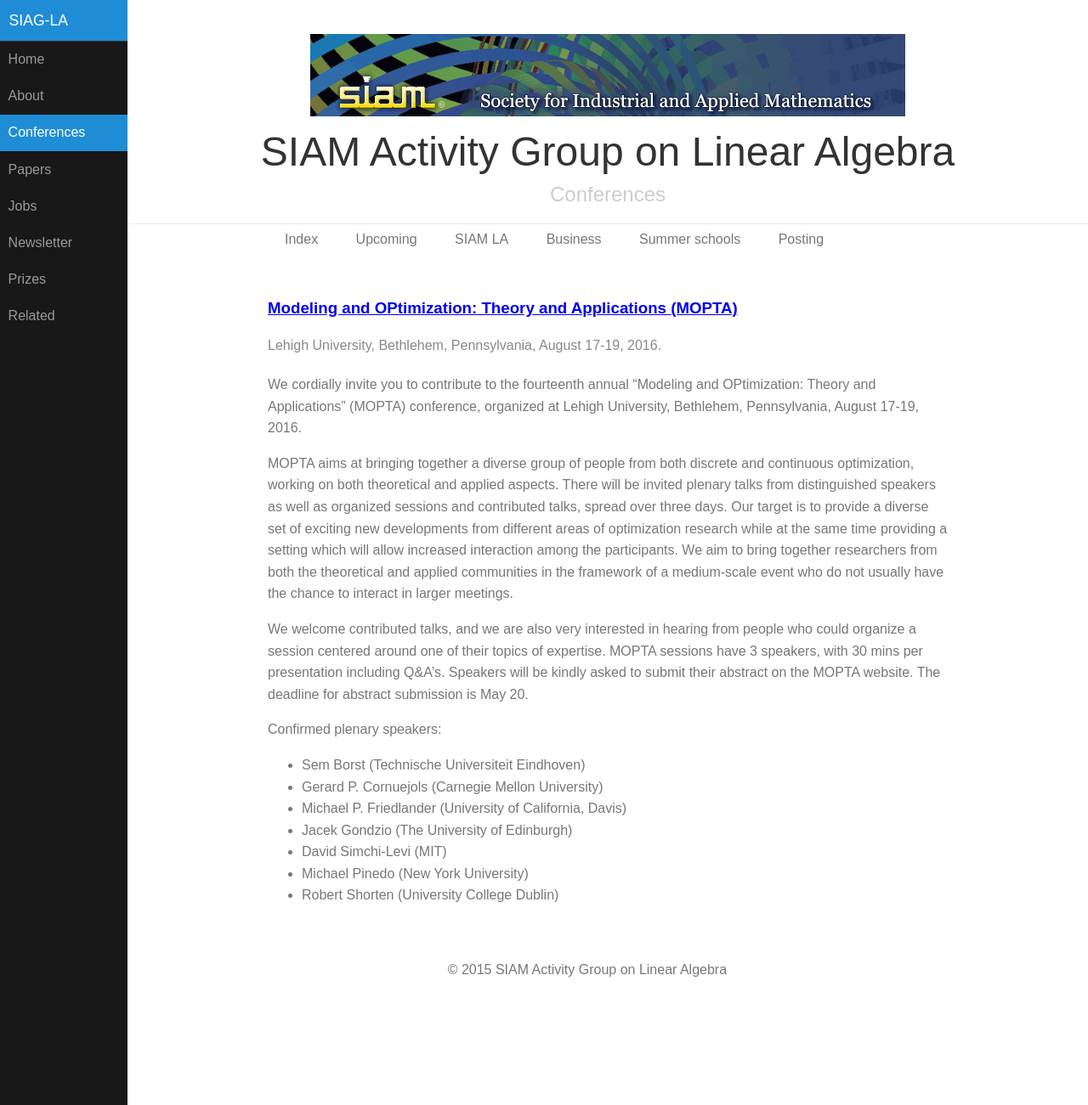
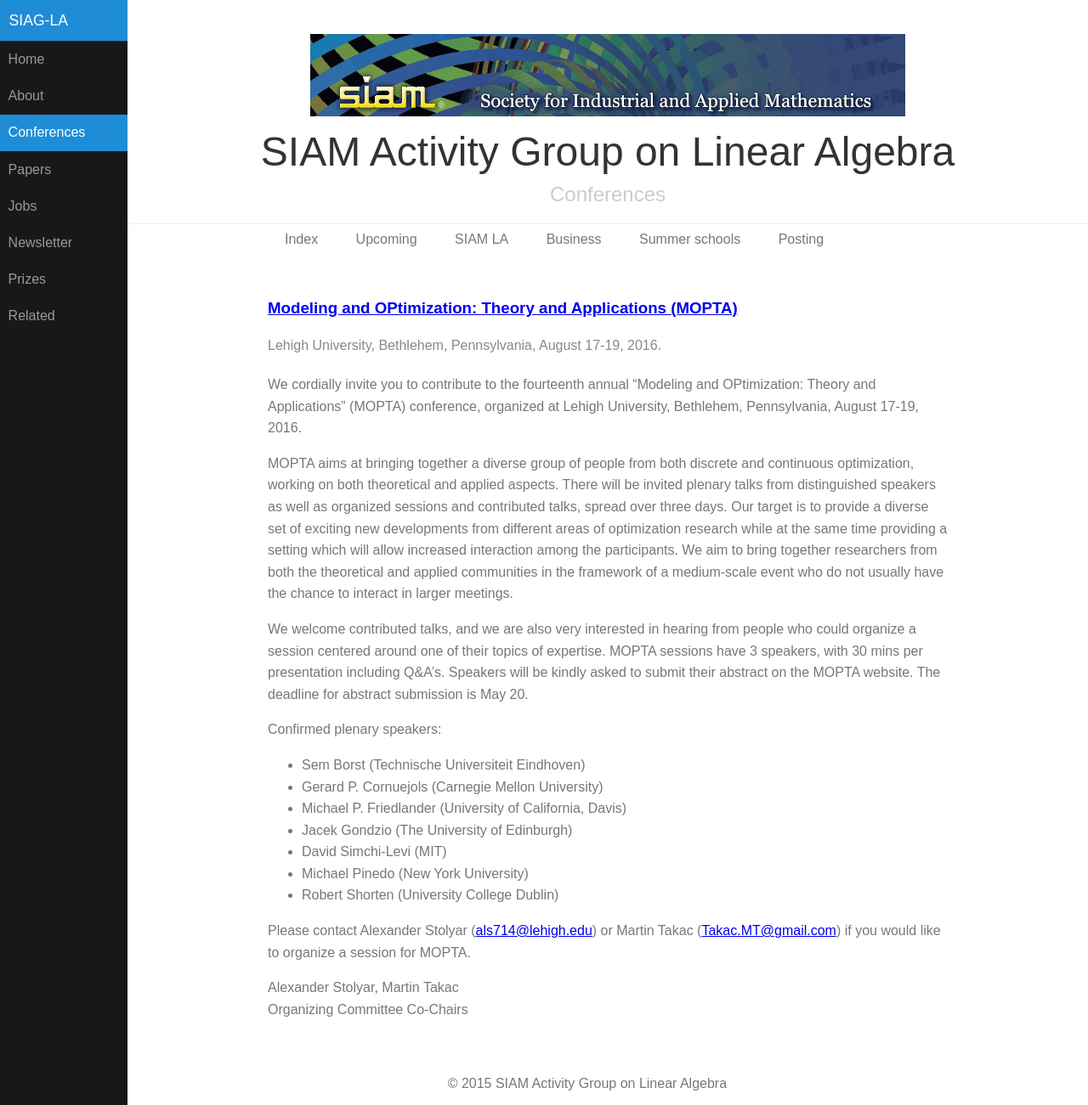
Before and after one commit to dbindel/siagla, a Jekyll site: the page built from _meetings/2016-08-17-mopta.md, in a window 1280 px wide and 1301 px high. Shown: the whole window at 85% size. Built offline with Jekyll 4.4.1, drawn with Linux system fonts in a browser that asks for light colours.

Commit message:
Updated MOPTA conference

```diff
--- a/_meetings/2016-08-17-mopta.md
+++ b/_meetings/2016-08-17-mopta.md
@@ -20,3 +20,14 @@ Confirmed plenary speakers:
   * David Simchi-Levi (MIT)
   * Michael Pinedo (New York University)
   * Robert Shorten (University College Dublin)
+
+
+Please contact
+Alexander Stolyar (<als714@lehigh.edu>)
+or
+Martin Takac (<Takac.MT@gmail.com>)
+if you would like to organize a session for MOPTA.
+
+
+Alexander Stolyar, Martin Takac
+Organizing Committee Co-Chairs
```
